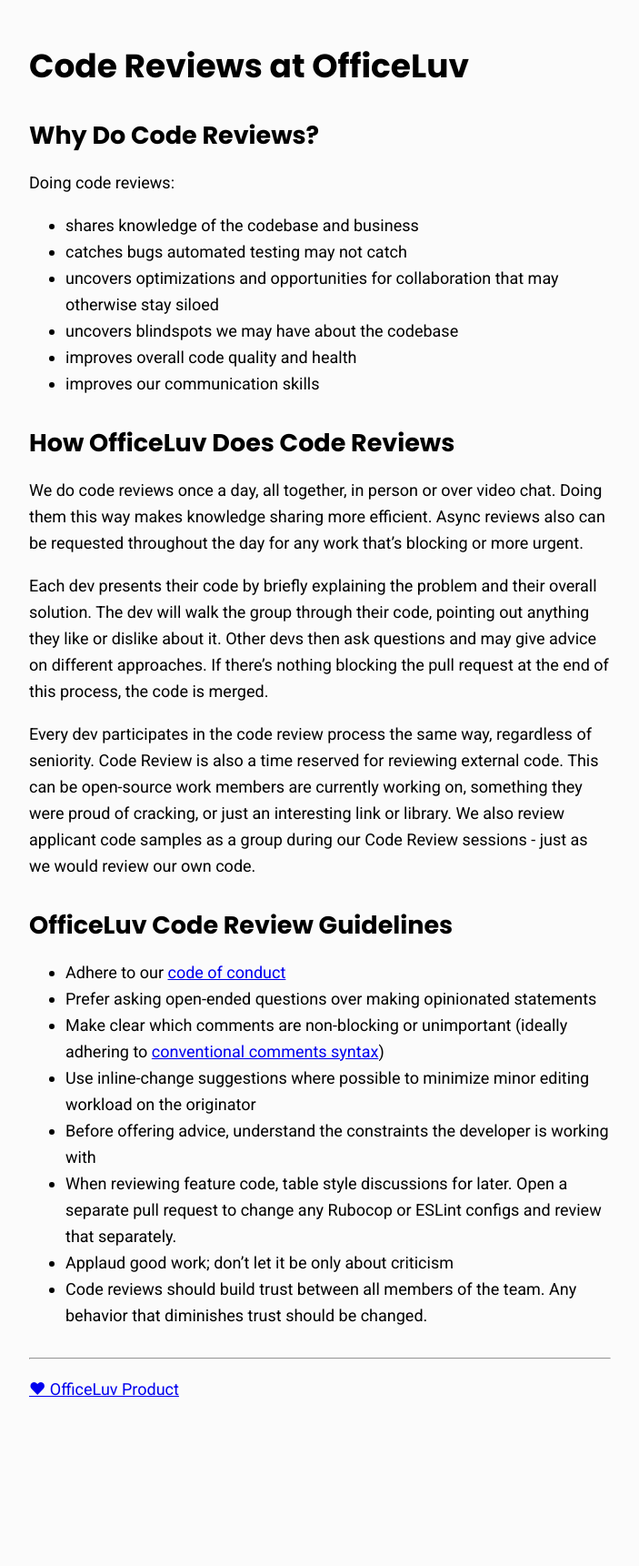
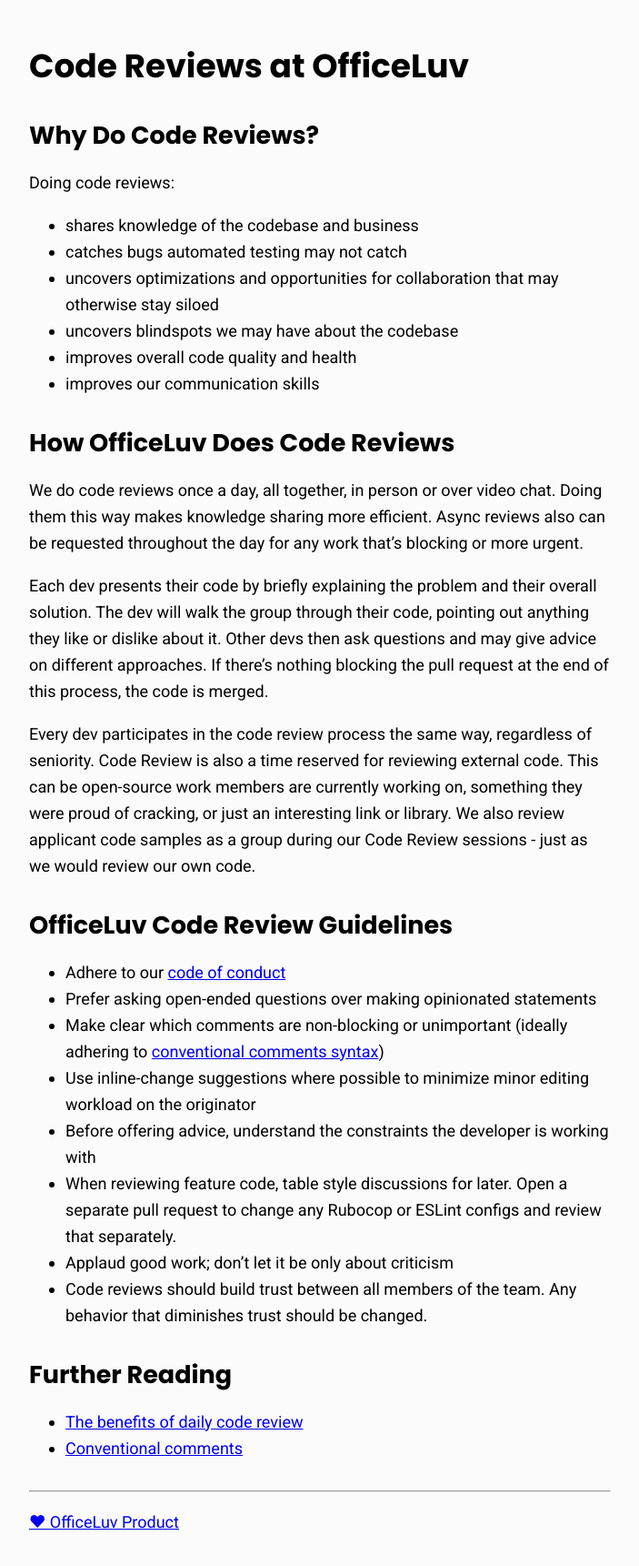
Before and after one commit to officeluv/officeluv.github.io, a Jekyll site: the page built from code-reviews.md, in a window 1280 px wide. Shown: the whole page at 91% size, without its empty margins (288-991 px from the left). Built offline with Jekyll 4.4.1, drawn with Linux system fonts in a browser that asks for light colours; before the commit the page ends 1575 px from its top, so only the background shows below that.

Commit message:
Update code-reviews.md
Co-authored-by: Josh Beckman <josh@joshbeckman.org>

```diff
--- a/code-reviews.md
+++ b/code-reviews.md
@@ -34,3 +34,8 @@
 - When reviewing feature code, table style discussions for later. Open a separate pull request to change any Rubocop or ESLint configs and review that separately.
 - Applaud good work; don't let it be only about criticism
 - Code reviews should build trust between all members of the team. Any behavior that diminishes trust should be changed.
+
+## Further Reading
+
+- [The benefits of daily code review](https://www.joshbeckman.org/2016/08/11/the-benefits-of-daily-code-review/)
+- [Conventional comments](https://conventionalcomments.org)
```
